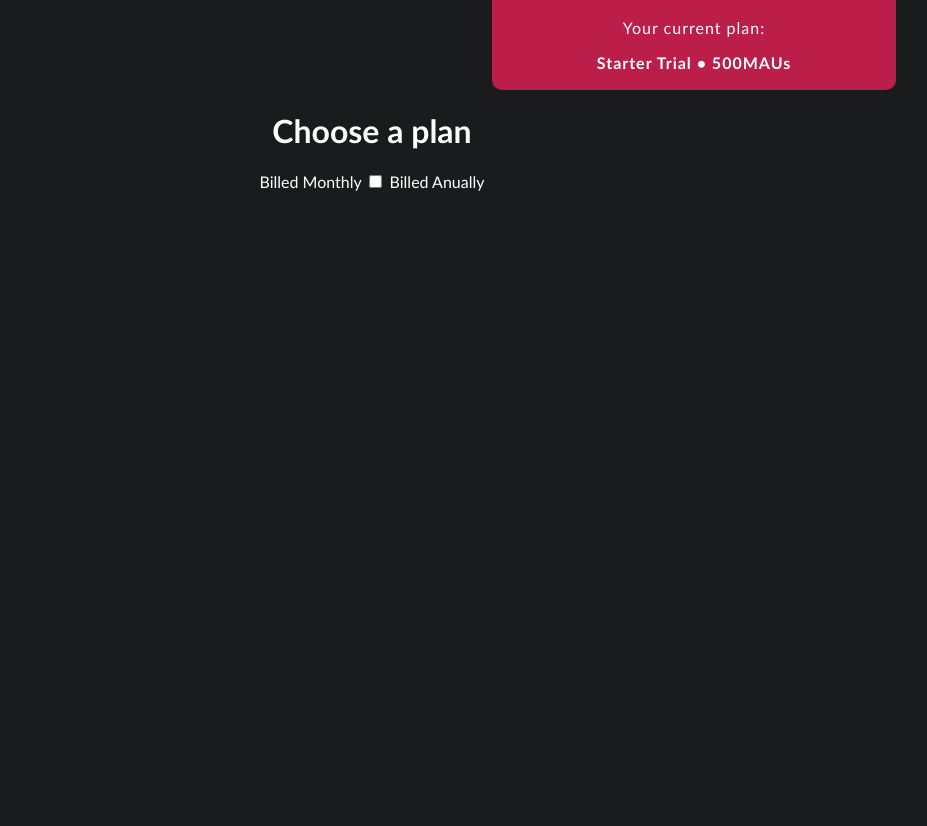
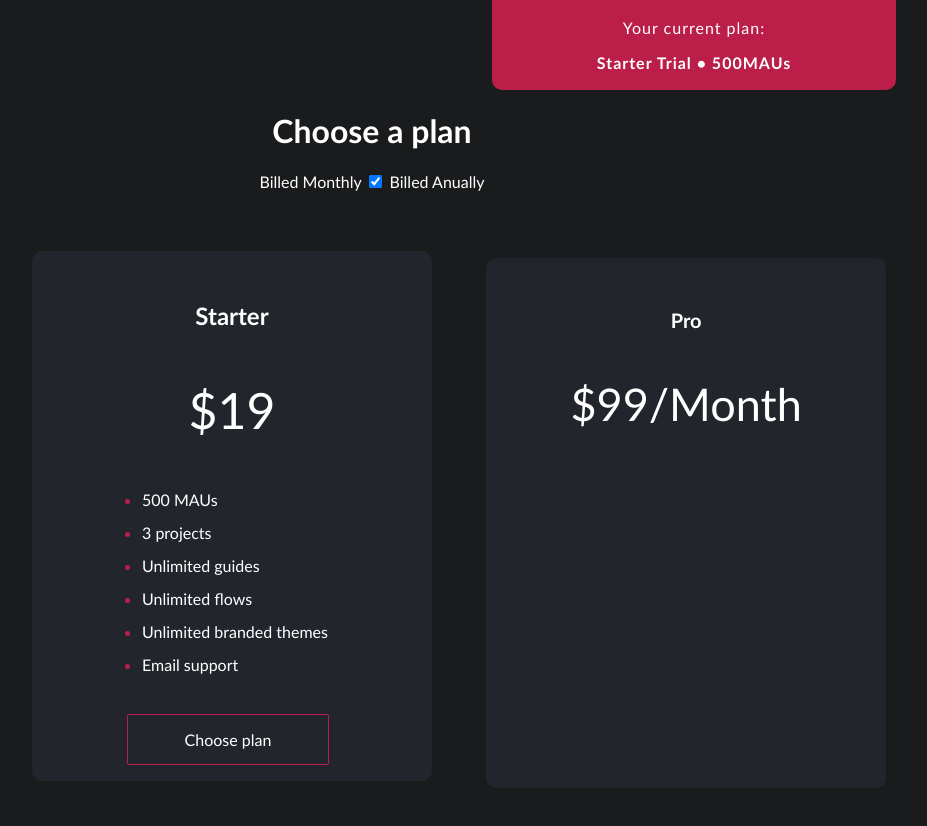
Before and after one commit to Portegaperalta/pricing-card-page, a plain HTML site: page index.html in a window 1280 px wide. Shown: the whole page, without its empty margins (268-1195 px from the left). Before the commit the page ends 800 px from the top, so only its background shows below. Drawn offline with Linux system fonts and the light colour scheme.

Commit message:
css work

```diff
--- a/index.html
+++ b/index.html
@@ -23,8 +23,31 @@
       </div>
       <div class="billing-type-switch">
         <label for="bill-monthly-anually-option">Billed Monthly</label>
-        <input type="checkbox" id="bill-monthly-anually-option">
+        <input type="checkbox" id="bill-monthly-anually-option" checked>
         <label for="bill-monthly-anually-option">Billed Anually</label>
+      </div>
+
+      <div class="plan-boxes">
+        <div class="starter-pack-box">
+          <h2>Starter</h2>
+          <p class="starter-pack-price">$19</p>
+          <ul class="starter-pack-benefits-list">
+            <li>500 MAUs</li>
+            <li>3 projects</li>
+            <li>Unlimited guides</li>
+            <li>Unlimited flows</li>
+            <li>Unlimited branded themes</li>
+            <li>Email support</li>
+          </ul>
+          <div class="choose-plan-button-stater-pack">
+            <a href="">Choose plan</a>
+          </div>
+        </div>
+
+        <div class="pro-pack-box">
+          <h3>Pro</h3>
+          <p class="pro-pack-price">$99/Month</p>
+        </div>
       </div>
     </div>
 
--- a/styles.css
+++ b/styles.css
@@ -36,3 +36,91 @@ body {
 .billing-type-switch label {
   color: white;
 }
+
+.plan-boxes {
+  padding-top: 60px;
+}
+
+.starter-pack-box {
+  width: 400px;
+  height: 530px;
+  background-color: #22262C;
+  position: relative;
+  left: 300px;
+  border-radius: 10px;
+  display: inline-block;
+  margin-right: 50px;
+}
+
+.starter-pack-box h2 {
+  color: white;
+  text-align: center;
+  padding-top: 30px;
+}
+
+.starter-pack-price {
+  color: white;
+  text-align: center;
+  font-size: 50px;
+}
+
+.starter-pack-benefits-list {
+  position: relative;
+  left: 70px;
+}
+
+.starter-pack-benefits-list li {
+  margin-bottom: 14px;
+  color: white;
+}
+
+.starter-pack-benefits-list li::marker {
+  color: #BC1E4A;
+}
+
+.choose-plan-button-stater-pack {
+  position: relative;
+  text-align: center;
+  width: 200px;
+  border: 1px solid #BC1E4A;
+  border-radius: 2px;
+  margin-top: 40px;
+  padding-top: 15px;
+  padding-bottom: 15px;
+  left: 95px;
+}
+
+.choose-plan-button-stater-pack a {
+  text-decoration: none;
+  color: white;
+}
+
+.choose-plan-button-stater-pack:hover {
+  border-radius: 60px;
+  background-color: #BC1E4A;
+  transition: 2s;
+}
+
+.pro-pack-box {
+  width: 400px;
+  height: 530px;
+  background-color: #22262C;
+  position: relative;
+  left: 300px;
+  bottom: 325px;
+  border-radius: 10px;
+  display: inline-block;
+}
+
+.pro-pack-box h3 {
+  font-size: 20px;
+  color: white;
+  text-align: center;
+  padding-top: 30px;
+}
+
+.pro-pack-price {
+  color: white;
+  text-align: center;
+  font-size: 45px;
+}
```
